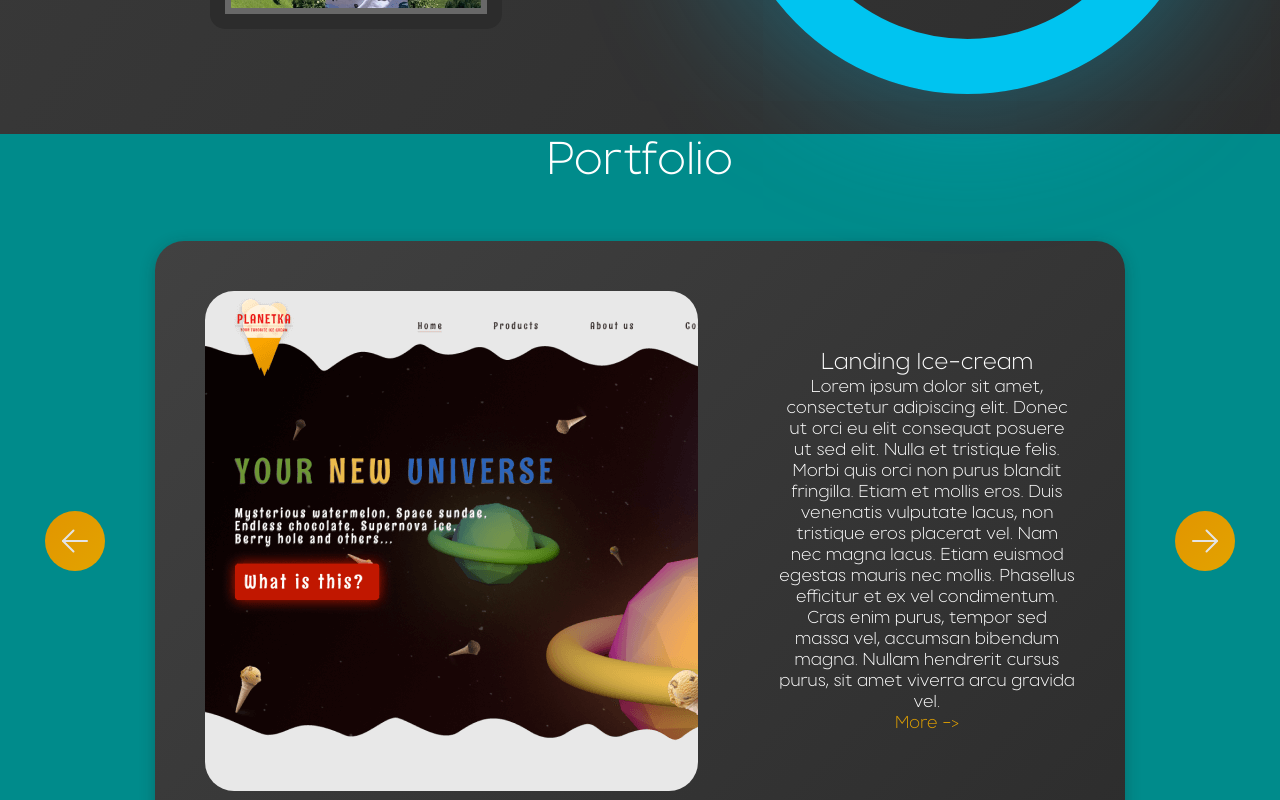
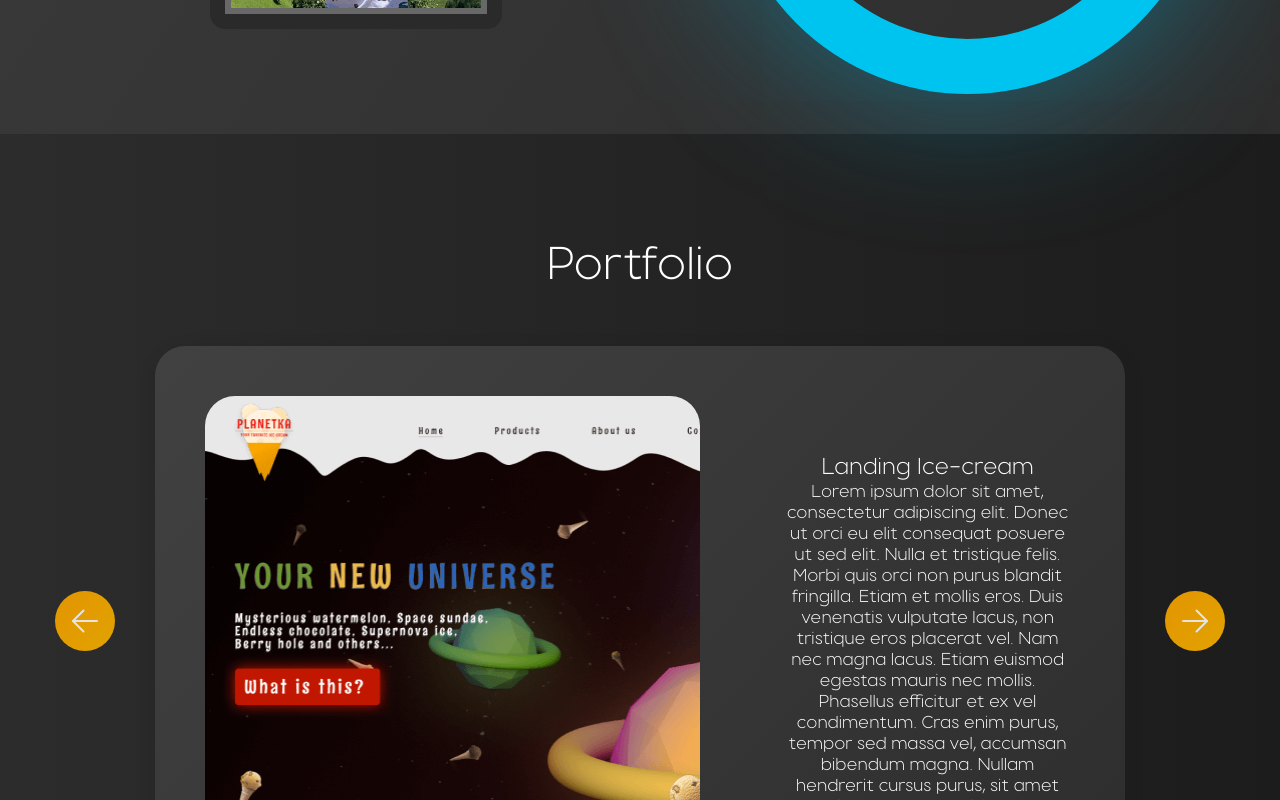
Before and after one commit to Kytyzovns/portfolio-start-project-main, a React app: page / in a window 1280 px wide. Shown: the part 2440-3240 px from the top of the page. Built offline with nearby package versions, Linux system fonts and the light colour scheme; a web font is replaced by a local one.

Commit message:
finished portfolio section

```diff
--- a/src/components/arrowButton/ArrowBtn.tsx
+++ b/src/components/arrowButton/ArrowBtn.tsx
@@ -17,7 +17,7 @@ export const ArrowBtn = (props: ArrowBtnProps) => {
 };
 
 const StyledBtn = styled.button`
-background-color: transparent;
+    background-color: transparent;
     cursor: pointer;
     border: none;
 `
--- a/src/layout/sections/about/About.tsx
+++ b/src/layout/sections/about/About.tsx
@@ -76,7 +76,7 @@ const StyledAboutTitle = styled.h2`
     font-family: Next-art, sans-serif;
     font-weight: 400;
     font-size: 48px;
-    color: #e4e4e4;
+    color: ${theme.colors.primaryTextColor};
     z-index: 2;
 `
 
@@ -84,7 +84,7 @@ const StyledAboutText = styled.p`
     font-weight: 200;
     font-size: 20px;
     letter-spacing: 0.01em;
-    color: #fff;
+    color: ${theme.colors.secondaryTextColor};
     box-sizing: border-box;
     padding: 63px;
 `
@@ -127,7 +127,7 @@ const StyledPhotoContainer = styled.div<StyledPhotoContainerProps>`
     z-index: ${props => props.zIndex};
     border-radius: 15px;
     padding: 15px;
-    background-color: #2c2c2c;
+    background-color: ${theme.colors.skillBg};
     position: absolute;
 `
 
--- a/src/layout/sections/main/Main.tsx
+++ b/src/layout/sections/main/Main.tsx
@@ -2,12 +2,9 @@ import React from 'react';
 import {FlexWrapper} from "../../../components/FlexWrapper";
 import mainPhoto from "../../../assets/images/mainPhoto.webp"
 import styled from "styled-components";
-
-import {Icon} from "../../../components/Icon/Icon";
 import {Circle} from "./Circle";
 import {Container} from "../../../components/Container";
 import {theme} from "../../../styles/Theme";
-import {StyledIcon} from "../../../components/Icon/StyledIcon";
 import {StyledCircle} from "../../../components/StyledCircle";
 
 export const Main = () => {
--- a/src/layout/sections/portfolio/Portfolio.tsx
+++ b/src/layout/sections/portfolio/Portfolio.tsx
@@ -3,13 +3,14 @@ import {FlexWrapper} from "../../../components/FlexWrapper";
 import styled from "styled-components";
 import {PortfolioSlide} from "./portfolioSlide/PortfolioSlide";
 import {ArrowBtn} from "../../../components/arrowButton/ArrowBtn";
+import {theme} from "../../../styles/Theme";
 
 export const Portfolio = () => {
     return (
         <StyledPortfolio>
             <FlexWrapper direction={"column"} justify={"center"} align={"center"}>
                 <StyledPortfolioTitle>Portfolio</StyledPortfolioTitle>
-                <FlexWrapper>
+                <FlexWrapper gap={"40px"}>
                     <ArrowBtn direction={"left"}/>
                     <PortfolioSlide/>
                     <ArrowBtn direction={"right"}/>
@@ -20,13 +21,12 @@ export const Portfolio = () => {
 };
 
 const StyledPortfolio = styled.section`
-    min-height: 100vh;
-    background-color: darkcyan;
-
+    background: ${theme.colors.primaryBg};
+    padding: 105px 0 150px 0;
 `
 
 const StyledPortfolioTitle = styled.h2`
     font-weight: 400;
     font-size: 48px;
-    color: #fff;
+    color: ${theme.colors.secondaryTextColor};
 `
--- a/src/layout/sections/portfolio/portfolioSlide/PortfolioSlide.tsx
+++ b/src/layout/sections/portfolio/portfolioSlide/PortfolioSlide.tsx
@@ -2,12 +2,13 @@ import React from 'react';
 import {FlexWrapper} from "../../../../components/FlexWrapper";
 import styled from "styled-components";
 import slideImage from "../../../../assets/images/portfolioImage.webp"
+import {theme} from "../../../../styles/Theme";
 
 export const PortfolioSlide = () => {
     return (
         <SlideContainer align={"center"} justify={"space-around"}>
             <StyledSlideImage src={slideImage}/>
-            <StyledFlexWrapper direction={"column"} justify="center" align={"center"} width={"296px"} height={"436px"}>
+            <FlexWrapper direction={"column"} justify="center" align={"center"} width={"295px"} height={"435px"}>
                 <StyledSlideTitle>Landing Ice-cream</StyledSlideTitle>
                 <StyledSlideText>
                     Lorem ipsum dolor sit amet, consectetur adipiscing elit. Donec ut orci eu elit consequat posuere ut
@@ -18,49 +19,45 @@ export const PortfolioSlide = () => {
                     gravida vel.
                 </StyledSlideText>
                 <StyledSlideLink>More -{">"}</StyledSlideLink>
-            </StyledFlexWrapper>
+            </FlexWrapper>
         </SlideContainer>
     );
 };
 
 const StyledSlideImage = styled.img`
-    width: 493px;
+    width: 495px;
     height: 500px;
-    border-radius: 29px;
+    border-radius: 30px;
 `
 
 const StyledSlideTitle = styled.h3`
     font-weight: 300;
     font-size: 24px;
-    color: #fff;
+    color: ${theme.colors.secondaryTextColor};
 `
 
 const StyledSlideText = styled.p`
     font-weight: 300;
-    width: 296px;
+    width: 295px;
     font-size: 18px;
     text-align: center;
-    color: #fff;
+    color: ${theme.colors.secondaryTextColor};
     margin: 0;
 `
 const StyledSlideLink = styled.a`
     font-weight: 300;
     font-size: 18px;
-    color: #e2a100;
+    color: ${theme.colors.linkTextColor};
     cursor: pointer;
 `
 const SlideContainer = styled(FlexWrapper)`
-    border-radius: 29px;
+    border-radius: 30px;
     width: 970px;
     height: 600px;
     box-shadow: 0 4px 15px 0 rgba(27, 27, 27, 0.28);
     background: linear-gradient(135deg, #414141 0%, #2d2d2d 100%);
     padding: 50px;
     box-sizing: border-box;
-    margin: 50px;
-    gap: 81px;
+    gap: 80px;
+    margin-top: 50px;
 `
-
-const StyledFlexWrapper = styled(FlexWrapper)`
-
-`
--- a/src/layout/sections/skills/Skills.tsx
+++ b/src/layout/sections/skills/Skills.tsx
@@ -2,8 +2,6 @@ import React from 'react';
 import {FlexWrapper} from "../../../components/FlexWrapper";
 import {Skill} from "./skill/Skill";
 import styled from "styled-components";
-import {Container} from "../../../components/Container";
-import {theme} from "../../../styles/Theme";
 
 export const Skills = () => {
     return (
@@ -26,5 +24,4 @@ export const Skills = () => {
 export const StyledSkills = styled.section`
     min-height: 40vh;
     padding: 110px 0 100px 0;
-    //margin: 0 auto;
 `
```
